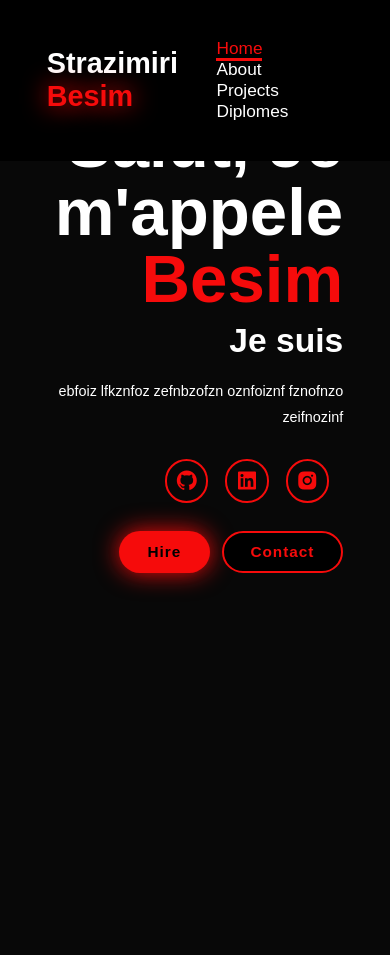
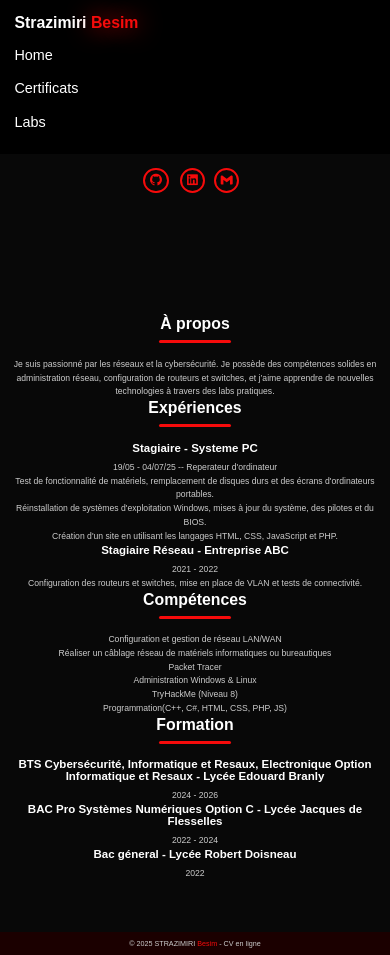
Before and after one commit to STR-CIEL/CV, a plain HTML site: page index.html in a window 390 px wide. Before the commit the page ends 844 px from the top, so only its background shows below. Drawn offline with nearby package versions, Linux system fonts and the light colour scheme.

Commit message:
page de certif

```diff
--- a/index.html
+++ b/index.html
@@ -11,25 +11,24 @@
     </head>
     <body>
         <header class="header">
-        <div class="header">
+
            <a href="index.html" class="logo">
             Strazimiri <span>Besim</span>
            </a>
            <i class="bx bx-menu" id="menu-icon"></i>
            <nav class="navbar">
                 <a href="index.html" class="active">Home</a>
-                <a href="#">About</a>
-                <a href="#">Projects</a>
-                <a href="#">Diplomes</a>
+                <a href="certificat.html">Certificats</a>
+                <a href="#">Labs</a>
+
            </nav>
         </header>
-        </div>
+
 
         <section class="home" id="home">
             <div class="home-content">
-                <h1>Salut, Je m'appele <span>Besim</span></h1>
-                <h3 class="text-animation">Je suis <span></span></h3>
-                <p> ebfoiz lfkznfoz zefnbzofzn oznfoiznf fznofnzo zeifnozinf</p>
+                <h1>STRAZIMIRI <span>Besim</span></h1>
+                <h3>Technicien Reseaux</h3>
 
 
 
@@ -37,23 +36,67 @@
 
 
                 <div class="social-icons">
-                    <a href="#">
+                    <a href="https://github.com/STR-CIEL/">
                         <i class="bx bxl-github"></i>
                     </a>
+                    <i class="bx bxl-tryhackme"></i>
                     <a href="#">
                         <i class="bx bxl-linkedin-square"></i>
                     </a>
-                    <a href="#">
-                        <i class="bx bxl-instagram-alt"></i>
+                    <a href="mailto: strazimiribesim@gmail.com">
+                        <i class="bx bxl-gmail"></i>
                     </a>
 
+
                 </div>
-                <div class="btn-group">
-                    <a href="#" class="btn">Hire</a>
-                    <a href="#" class="btn">Contact</a>
-                </div>
+
             </div>
         </section>
+        <section class="propos" id="propos">
+            <h2>À propos</h2>
+            <p>
+            Je suis passionné par les réseaux et la cybersécurité. Je possède des compétences solides en administration réseau, configuration de routeurs et switches, et j’aime apprendre de nouvelles technologies à travers des labs pratiques.
+            </p>
+
+            <h2>Expériences</h2>
+            <div>
+            <h3>Stagiaire - Systeme PC</h3>
+            <p>19/05 - 04/07/25 -- Reperateur d'ordinateur </p>
+            <p>Test de fonctionnalité de matériels, remplacement de disques durs et des écrans d'ordinateurs portables.</p>
+            <p>Réinstallation de systèmes d'exploitation Windows, mises à jour du système, des pilotes et du BIOS.</p>
+            <p>Création d'un site en utilisant les langages HTML, CSS, JavaScript et PHP.</p>
+            </div>
+            <div>
+            <h3>Stagiaire Réseau - Entreprise ABC</h3>
+            <p>2021 - 2022</p>
+            <p>Configuration des routeurs et switches, mise en place de VLAN et tests de connectivité.</p>
+            </div>
+
+            <h2>Compétences</h2>
+
+            <p>Configuration et gestion de réseau LAN/WAN</p>
+            <p>Réaliser un câblage réseau de matériels informatiques ou bureautiques</p>
+            <p>Packet Tracer</p>
+            <p>Administration Windows & Linux</p>
+            <p>TryHackMe (Niveau 8)</p>
+            <p>Programmation(C++, C#, HTML, CSS, PHP, JS)</lpi>
+
+
+            <h2>Formation</h2>
+            <div>
+            <h3>BTS Cybersécurité, Informatique et Resaux, Electronique Option Informatique et Resaux - Lycée Edouard Branly</h3>
+            <p>2024 - 2026</p>
+            <h3>BAC Pro Systèmes Numériques Option C - Lycée Jacques de Flesselles</h3>
+            <p>2022 - 2024</p>
+            <h3>Bac géneral - Lycée Robert Doisneau</h3>
+            <p>2022</p>
+            </div>
+        </section>
+
+        <footer>
+            © 2025 STRAZIMIRI <span>Besim</span> - CV en ligne
+        </footer>
+
 
 
 
--- a/style.css
+++ b/style.css
@@ -21,6 +21,7 @@ html{
 
 }
 body{
+    padding-top: 2%;
     background: var(--bg-color) ;
     color: var(--text-color);
 }
@@ -59,8 +60,7 @@ body{
     transition: 0.3s ease;
     border-bottom: 3px solid transparent;
 }
-.navbar a:hover,
-.navbar a.active{
+.navbar a:hover{
     color:var(--main-color);
     border-bottom: 3px solid var(--main-color) ;
 }
@@ -76,16 +76,17 @@ section{
 
 }
 .home{
+    margin-top: 2rem;
     display: flex;
-    align-items: center;
+    text-align: center;
     justify-content: center;
-    gap: 15rem;
+    gap: 2rem;
 }
 .home-content{
     display: flex;
     flex-direction: column;
-    align-items: flex-end;
-    text-align: right;
+    align-items: center;
+    text-align: center;
     justify-content: center;
 }
 span{
@@ -96,9 +97,12 @@ span{
     color: var(--main-color);
 }
 .home-content h3{
-    margin-bottom: 2rem;
+    margin-bottom: 3rem;
     margin-top: 1rem;
-    font-size: 3.5rem;
+    font-size: 3rem;
+    font-weight: 500;
+    text-transform: uppercase;
+
 }
 .home-content h1{
     font-size:7rem;
@@ -106,13 +110,7 @@ span{
     margin-top: 1.5rem;
     line-height: 1;
 }
-.home-content p{
-    font-size: 1.5rem;
-    font-weight: 500;
-    line-height: 1.8;
-    max-width: 1000px;
 
-}
 .social-icons a{
     display: inline-flex;
     justify-content: center;
@@ -124,7 +122,7 @@ span{
     font-size: 2.5rem;
     border-radius: 50%;
     color: var(--main-color);
-    margin: 3rem 1.5rem 3rem 0;
+    margin: 3rem 1.5rem 0 1.5rem;
     transition: 0.3s ease;
 
 }
@@ -134,39 +132,109 @@ span{
     box-shadow: 0 0 25px var(--main-color);
     background-color: var(--main-color);
 }
-.btn{
-    display: inline-block;
-    padding: 1rem 2.8rem;
+.propos{
+    margin-top: 1rem;
+    text-align: center;
+}
+.propos h2{
+    font-size: 3rem;
+    margin-bottom: 2rem;
+}
+.propos h2::after{
+    content: '';
+    display: block;
+    width: 10rem;
+    height: 0.4rem;
     background: var(--main-color);
-    box-shadow: 0 0 25px var(--main-color);
-    border-radius: 4rem;
-    font-size: 1.6rem;
-    color: black;
-    border: 2px solid transparent;
-    letter-spacing: .1rem;
-    font-weight: 600;
-    transition: 0.3s ease-in-out;
-    cursor: pointer;
+    margin: 1rem auto 0;
+    border-radius: 2rem;
 }
-.btn:hover{
-    transform: scale(1.0s);
-    box-shadow: 0 0 50px var(--main-color);
+.propos h3{
+    font-size: 2.4rem;
+    margin-bottom: 1rem;
 
 }
-.btn-group{
-    display: flex;
-    align-items: center;
-    gap: 1.2rem;
+.propos p{
+    font-size: 1.8rem;
+    line-height: 1.6;
+    color: #ccc;
+}
+footer{
+    background: var(--second-bg-color);
+    text-align: center;
+    padding: 2rem 0;
+    font-size: 1.4rem;
+    color: #ccc;
+}
 
+
+
+
+@media (max-width: 900px) {
+    html {
+        font-size: 50%;
+    }
+    .header {
+        padding: 3rem 5% 3rem;
+    }
+    section {
+        padding: 8rem 5% 8rem;
+    }
 }
-.btn-group a:nth-of-type(2){
-    background-color: black;
-    color: var(--main-color);
-    border: 2px solid var(--main-color);
-    box-shadow: 0 0 25px transparent;
+
+@media (max-width: 600px) {
+    html {
+        font-size: 45%;
+    }
+    .header {
+        flex-direction: column;
+        align-items: flex-start;
+        padding: 2rem 2rem 2rem 2rem;
+    }
+    .logo {
+        font-size: 2.2rem;
+    }
+    .navbar {
+        width: 100%;
+        margin-top: 1rem;
+        display: flex;
+        flex-direction: column;
+        align-items: flex-start;
+    }
+    .navbar a {
+        margin: 1rem 0;
+        font-size: 2rem;
+    }
+    section {
+        padding: 7rem 2% 7rem 2%;
+    }
+    .home {
+        flex-direction: column;
+        gap: 1rem;
+    }
+    .home-content h1 {
+        font-size: 3.5rem;
+    }
+    .home-content h3 {
+        font-size: 2rem;
+    }
+    .social-icons a {
+        width: 3.5rem;
+        height: 3.5rem;
+        font-size: 2rem;
+        margin: 2rem 1rem 2rem 0;
+    }
+    .propos h2 {
+        font-size: 2.2rem;
+    }
+    .propos h3 {
+        font-size: 1.6rem;
+    }
+    .propos p {
+        font-size: 1.2rem;
+    }
+    footer {
+        font-size: 1rem;
+        padding: 1rem 0;
+    }
 }
-.btn-group a:nth-of-type(2):hover{
-    box-shadow: 0 0 25px var(--main-color);
-    background-color: var(--main-color);
-    color:black;
-}
```
Also changed, not shown: certif.css (added, +16 -0 lines), certificat.html (+51 -7 lines), ex.html (added, +126 -0 lines), Certificat/AWS_Presentation.png (added), Certificat/CCNA Presentation.png (added), Certificat/TryHackMe_AdventofCyber2024.png (added), 3 other files.
